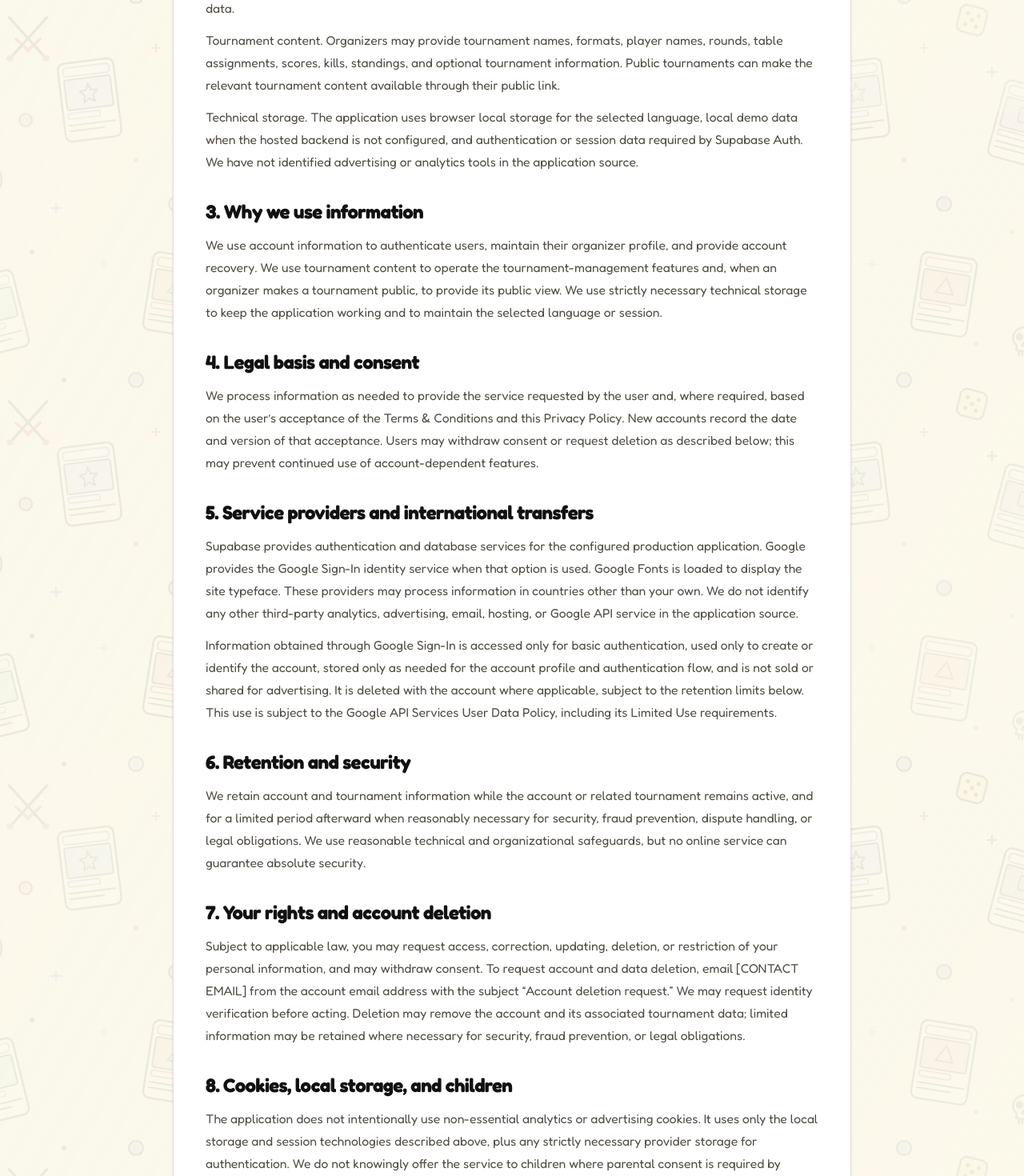
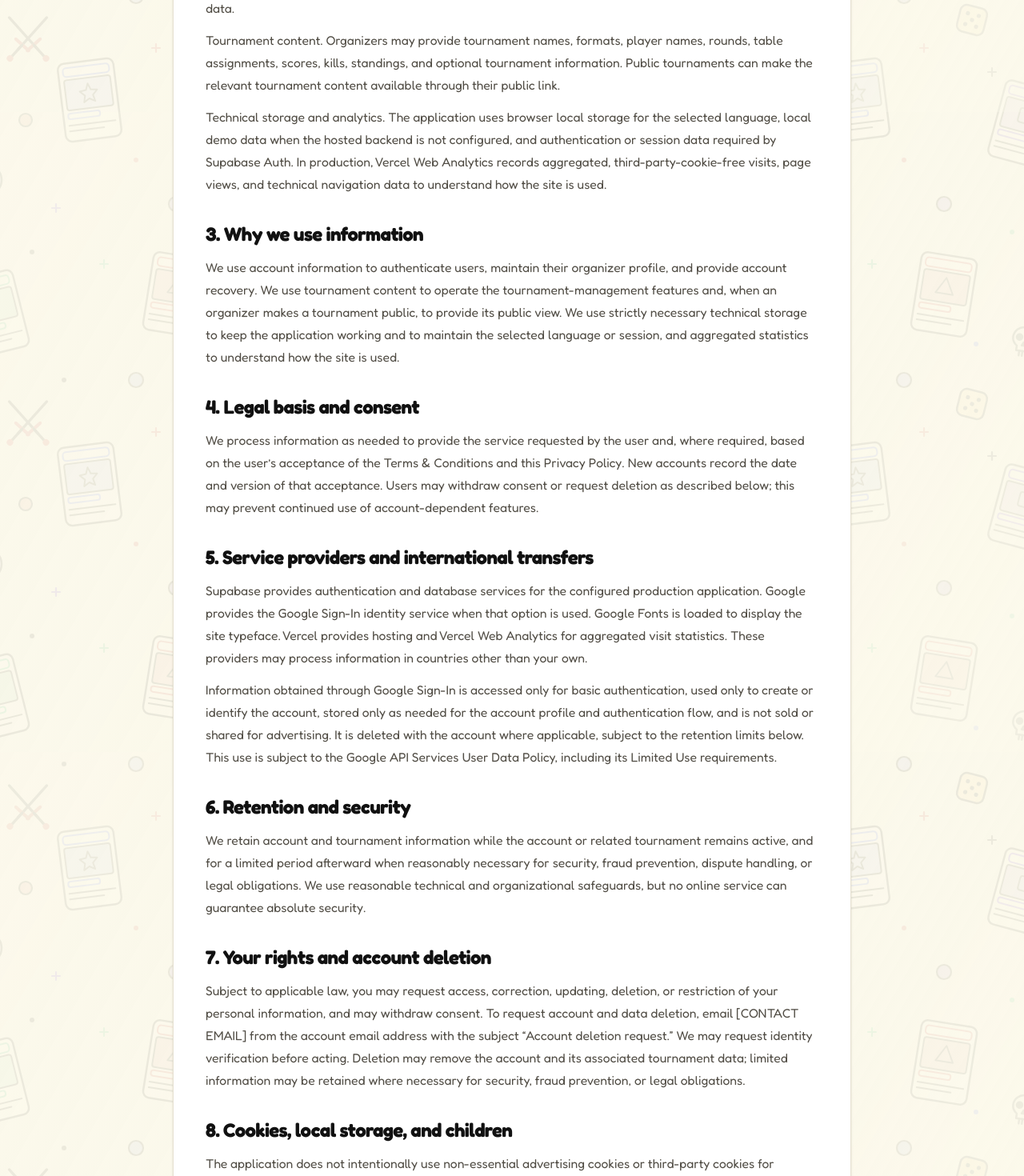
Before and after one commit to JocsanPerezC/Torneos-TCG-Web, a React (Vite) app: page /privacy in a window 1280 px wide. Shown: the part 660-2130 px from the top of the page at 80% size. Built offline with nearby package versions, Linux system fonts and the light colour scheme; no server answers.

Commit message:
Vercel analytics

```diff
--- a/src/i18n.ts
+++ b/src/i18n.ts
@@ -1325,13 +1325,13 @@ Object.assign(resources.es.translation.app, {
             'Información de la cuenta. Cuando te registras con correo electrónico, EDH Tournaments procesa tu dirección de correo y nombre para mostrar. Supabase Auth gestiona la autenticación de contraseñas; la aplicación no recibe ni almacena hashes de contraseñas.',
             'Información de inicio de sesión con Google. Si eliges iniciar sesión con Google, Supabase Auth proporciona la autenticación mediante la información básica de identidad de OpenID Connect de Google. Puede incluir el nombre y correo facilitados por Google. EDH Tournaments utiliza esta información para crear o identificar tu cuenta y mostrar tu nombre. No solicitamos acceso a Gmail, Google Drive, contactos, calendarios ni otros datos de Google.',
             'Contenido de torneos. Los organizadores pueden proporcionar nombres de torneos, formatos, nombres de jugadores, rondas, asignaciones de mesa, puntuaciones, eliminaciones, clasificaciones e información opcional. Los torneos públicos pueden mostrar el contenido relevante mediante su enlace público.',
-            'Almacenamiento técnico. La aplicación utiliza el almacenamiento local del navegador para el idioma elegido, datos locales de demostración cuando el backend alojado no está configurado, y datos de autenticación o sesión necesarios para Supabase Auth. No hemos identificado herramientas de publicidad o analítica en el código fuente de la aplicación.',
+            'Almacenamiento técnico y analítica. La aplicación utiliza el almacenamiento local del navegador para el idioma elegido, datos locales de demostración cuando el backend alojado no está configurado, y datos de autenticación o sesión necesarios para Supabase Auth. En producción, Vercel Web Analytics registra de forma agregada y sin cookies de terceros las visitas, páginas vistas y datos técnicos de navegación para entender el uso del sitio.',
           ],
         },
         {
           title: '3. Por qué usamos la información',
           paragraphs: [
-            'Usamos la información de la cuenta para autenticar usuarios, mantener su perfil de organizador y ofrecer recuperación de cuenta. Usamos el contenido de los torneos para operar las funciones de gestión y, cuando un organizador hace público un torneo, para mostrar su vista pública. Usamos el almacenamiento técnico estrictamente necesario para mantener la aplicación funcionando y conservar el idioma o sesión seleccionados.',
+            'Usamos la información de la cuenta para autenticar usuarios, mantener su perfil de organizador y ofrecer recuperación de cuenta. Usamos el contenido de los torneos para operar las funciones de gestión y, cuando un organizador hace público un torneo, para mostrar su vista pública. Usamos el almacenamiento técnico estrictamente necesario para mantener la aplicación funcionando y conservar el idioma o sesión seleccionados, y las estadísticas agregadas para comprender el uso del sitio.',
           ],
         },
         {
@@ -1343,7 +1343,7 @@ Object.assign(resources.es.translation.app, {
         {
           title: '5. Proveedores de servicio y transferencias internacionales',
           paragraphs: [
-            'Supabase proporciona los servicios de autenticación y base de datos para la aplicación de producción configurada. Google proporciona el servicio de identidad para iniciar sesión con Google cuando se utiliza esa opción. Google Fonts se carga para mostrar la tipografía del sitio. Estos proveedores pueden procesar información en países distintos al tuyo. No identificamos otros servicios de terceros de analítica, publicidad, correo electrónico, alojamiento o API de Google en el código fuente de la aplicación.',
+            'Supabase proporciona los servicios de autenticación y base de datos para la aplicación de producción configurada. Google proporciona el servicio de identidad para iniciar sesión con Google cuando se utiliza esa opción. Google Fonts se carga para mostrar la tipografía del sitio. Vercel proporciona el alojamiento y Vercel Web Analytics para las estadísticas agregadas de visitas. Estos proveedores pueden procesar información en países distintos al tuyo.',
             'La información obtenida mediante inicio de sesión con Google se accede únicamente para autenticación básica, se utiliza solo para crear o identificar la cuenta, se almacena solo según sea necesario para el perfil y flujo de autenticación, y no se vende ni comparte para publicidad. Se elimina con la cuenta cuando corresponde, sujeto a los límites de conservación indicados abajo. Este uso está sujeto a la Política de datos de usuario de los servicios de API de Google, incluidos sus requisitos de uso limitado.',
           ],
         },
@@ -1362,7 +1362,7 @@ Object.assign(resources.es.translation.app, {
         {
           title: '8. Cookies, almacenamiento local y menores de edad',
           paragraphs: [
-            'La aplicación no utiliza intencionalmente cookies no esenciales de analítica o publicidad. Solo utiliza el almacenamiento local y las tecnologías de sesión descritas arriba, además del almacenamiento estrictamente necesario de proveedores para autenticación. No ofrecemos deliberadamente el servicio a menores de edad cuando la ley aplicable requiere consentimiento parental. Si crees que un menor proporcionó información personal sin autorización adecuada, contáctanos en [CONTACT EMAIL].',
+            'La aplicación no utiliza intencionalmente cookies no esenciales de publicidad ni cookies de terceros para la analítica. Vercel Web Analytics mide las visitas con datos agregados y sin cookies de terceros. Solo utiliza el almacenamiento local y las tecnologías de sesión descritas arriba, además del almacenamiento estrictamente necesario de proveedores para autenticación. No ofrecemos deliberadamente el servicio a menores de edad cuando la ley aplicable requiere consentimiento parental. Si crees que un menor proporcionó información personal sin autorización adecuada, contáctanos en [CONTACT EMAIL].',
           ],
         },
         {
@@ -1419,7 +1419,7 @@ Object.assign(resources.es.translation.app, {
         {
           title: '7. Disponibilidad, cambios y terceros',
           paragraphs: [
-            'Podemos mantener, modificar, suspender o descontinuar partes del servicio cuando sea razonablemente necesario. No prometemos disponibilidad ininterrumpida ni libre de errores. La autenticación y la infraestructura pueden depender de servicios de terceros, incluidos Supabase e inicio de sesión con Google, cada uno sujeto a sus propios términos y prácticas de privacidad.',
+            'Podemos mantener, modificar, suspender o descontinuar partes del servicio cuando sea razonablemente necesario. No prometemos disponibilidad ininterrumpida ni libre de errores. La autenticación y la infraestructura pueden depender de servicios de terceros, incluidos Supabase, inicio de sesión con Google y Vercel, cada uno sujeto a sus propios términos y prácticas de privacidad.',
           ],
         },
         {
@@ -1466,13 +1466,13 @@ Object.assign(resources.en.translation.app, {
             'Account information. When you register with email, EDH Tournaments processes your email address and display name. Password authentication is handled by Supabase Auth; the application does not receive or store password hashes.',
             'Google Sign-In information. When you choose Google Sign-In, authentication is provided through Supabase Auth using Google’s basic OpenID Connect identity information. This may include the name and email address supplied by Google. EDH Tournaments uses the information to create or identify your account and display your name. We do not request access to Gmail, Google Drive, contacts, calendars, or other Google data.',
             'Tournament content. Organizers may provide tournament names, formats, player names, rounds, table assignments, scores, kills, standings, and optional tournament information. Public tournaments can make the relevant tournament content available through their public link.',
-            'Technical storage. The application uses browser local storage for the selected language, local demo data when the hosted backend is not configured, and authentication or session data required by Supabase Auth. We have not identified advertising or analytics tools in the application source.',
+            'Technical storage and analytics. The application uses browser local storage for the selected language, local demo data when the hosted backend is not configured, and authentication or session data required by Supabase Auth. In production, Vercel Web Analytics records aggregated, third-party-cookie-free visits, page views, and technical navigation data to understand how the site is used.',
           ],
         },
         {
           title: '3. Why we use information',
           paragraphs: [
-            'We use account information to authenticate users, maintain their organizer profile, and provide account recovery. We use tournament content to operate the tournament-management features and, when an organizer makes a tournament public, to provide its public view. We use strictly necessary technical storage to keep the application working and to maintain the selected language or session.',
+            'We use account information to authenticate users, maintain their organizer profile, and provide account recovery. We use tournament content to operate the tournament-management features and, when an organizer makes a tournament public, to provide its public view. We use strictly necessary technical storage to keep the application working and to maintain the selected language or session, and aggregated statistics to understand how the site is used.',
           ],
         },
         {
@@ -1484,7 +1484,7 @@ Object.assign(resources.en.translation.app, {
         {
           title: '5. Service providers and international transfers',
           paragraphs: [
-            'Supabase provides authentication and database services for the configured production application. Google provides the Google Sign-In identity service when that option is used. Google Fonts is loaded to display the site typeface. These providers may process information in countries other than your own. We do not identify any other third-party analytics, advertising, email, hosting, or Google API service in the application source.',
+            'Supabase provides authentication and database services for the configured production application. Google provides the Google Sign-In identity service when that option is used. Google Fonts is loaded to display the site typeface. Vercel provides hosting and Vercel Web Analytics for aggregated visit statistics. These providers may process information in countries other than your own.',
             'Information obtained through Google Sign-In is accessed only for basic authentication, used only to create or identify the account, stored only as needed for the account profile and authentication flow, and is not sold or shared for advertising. It is deleted with the account where applicable, subject to the retention limits below. This use is subject to the Google API Services User Data Policy, including its Limited Use requirements.',
           ],
         },
@@ -1503,7 +1503,7 @@ Object.assign(resources.en.translation.app, {
         {
           title: '8. Cookies, local storage, and children',
           paragraphs: [
-            'The application does not intentionally use non-essential analytics or advertising cookies. It uses only the local storage and session technologies described above, plus any strictly necessary provider storage for authentication. We do not knowingly offer the service to children where parental consent is required by applicable law. If you believe a child has provided personal information without appropriate authorization, contact us at [CONTACT EMAIL].',
+            'The application does not intentionally use non-essential advertising cookies or third-party cookies for analytics. Vercel Web Analytics measures visits with aggregated data and without third-party cookies. It uses only the local storage and session technologies described above, plus any strictly necessary provider storage for authentication. We do not knowingly offer the service to children where parental consent is required by applicable law. If you believe a child has provided personal information without appropriate authorization, contact us at [CONTACT EMAIL].',
           ],
         },
         {
@@ -1560,7 +1560,7 @@ Object.assign(resources.en.translation.app, {
         {
           title: '7. Availability, changes, and third parties',
           paragraphs: [
-            'We may maintain, modify, suspend, or discontinue parts of the service when reasonably necessary. We do not promise uninterrupted or error-free availability. Authentication and infrastructure may rely on third-party services, including Supabase and Google Sign-In, each governed by its own terms and privacy practices.',
+            'We may maintain, modify, suspend, or discontinue parts of the service when reasonably necessary. We do not promise uninterrupted or error-free availability. Authentication and infrastructure may rely on third-party services, including Supabase, Google Sign-In, and Vercel, each governed by its own terms and privacy practices.',
           ],
         },
         {
```
Also changed, not shown: src/App.tsx (+17 -6 lines), 2 other files (tests, documents, lock files or other folders).
